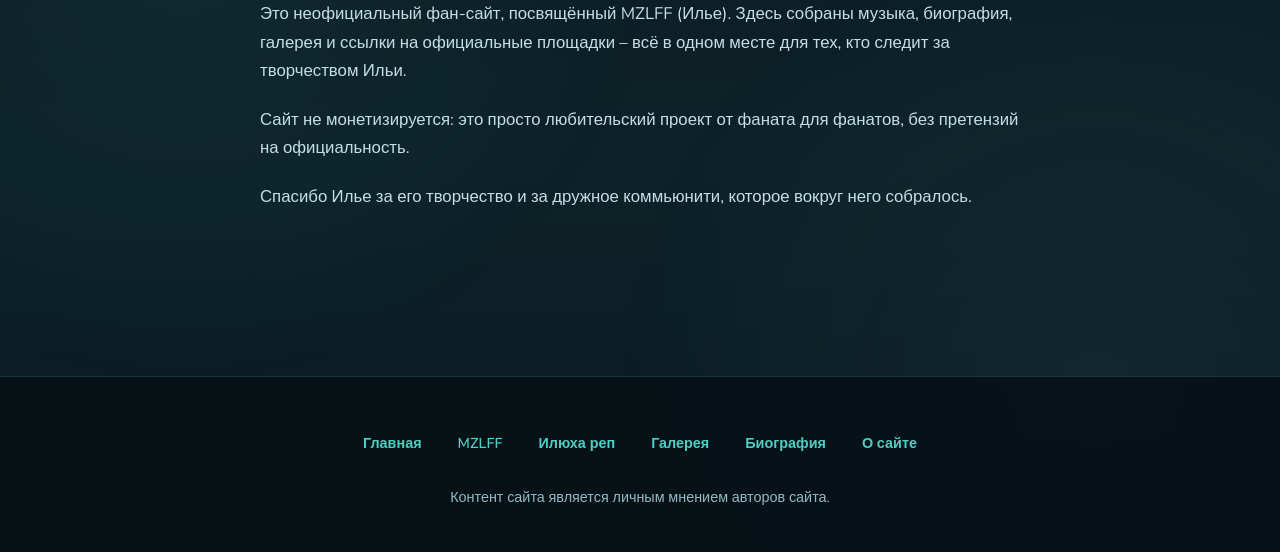
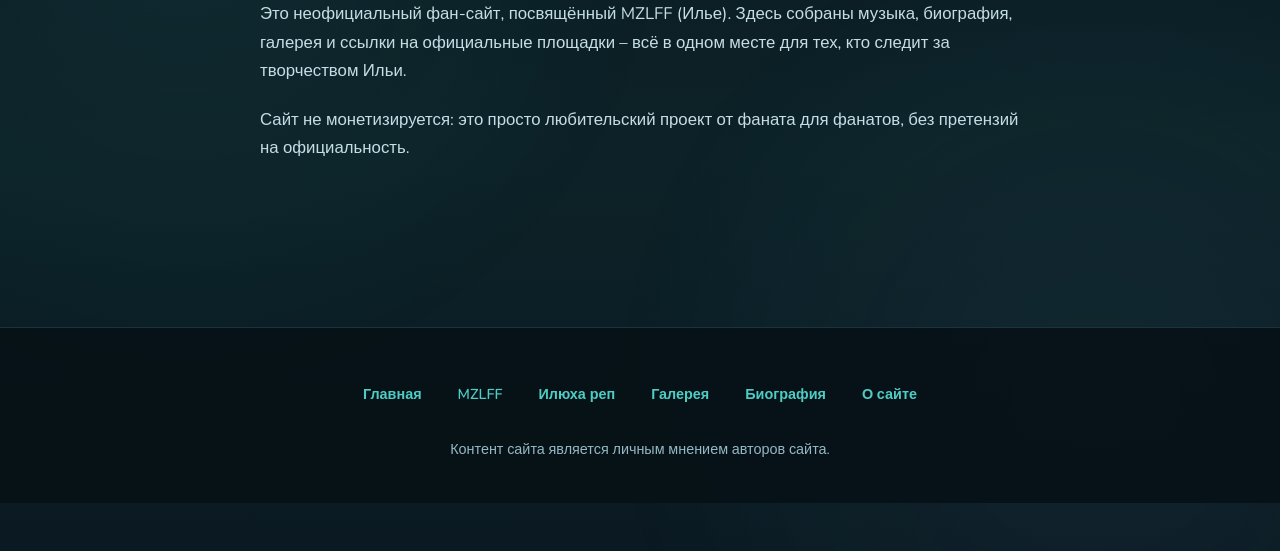
Before and after one commit to kzenof/mzlff-site, a plain HTML site: page about.html in a window 1280 px wide. Shown: the part 249-801 px from the top of the page. Drawn offline with nearby package versions, Linux system fonts and the light colour scheme.

```diff
--- a/about.html
+++ b/about.html
@@ -45,8 +45,6 @@
                     <p>Это неофициальный фан-сайт, посвящённый MZLFF (Илье). Здесь собраны музыка, биография, галерея и ссылки на официальные площадки – всё в одном месте для тех, кто следит за творчеством Ильи.</p>
 
                     <p>Сайт не монетизируется: это просто любительский проект от фаната для фанатов, без претензий на официальность.</p>
-
-                    <p>Спасибо Илье за его творчество и за дружное коммьюнити, которое вокруг него собралось.</p>
                 </div>
             </div>
         </section>
```
